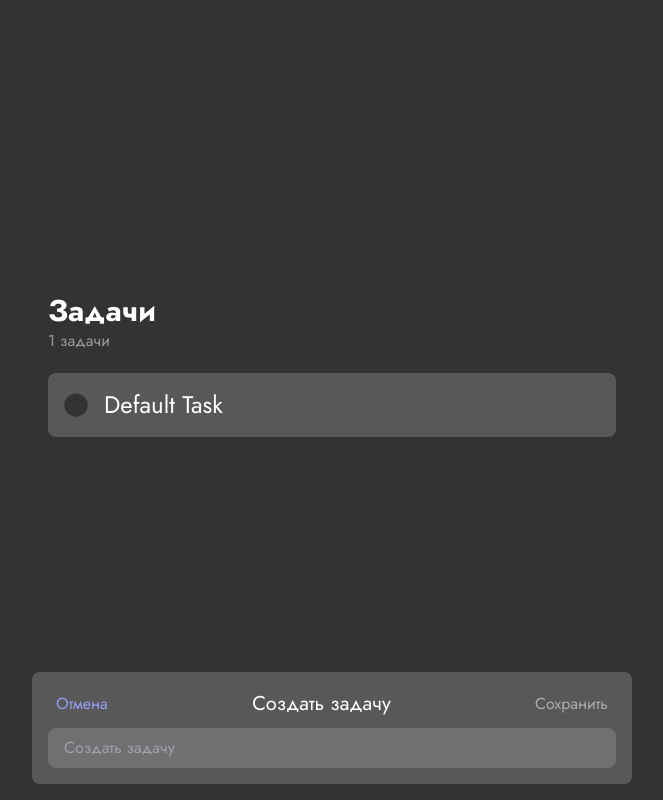
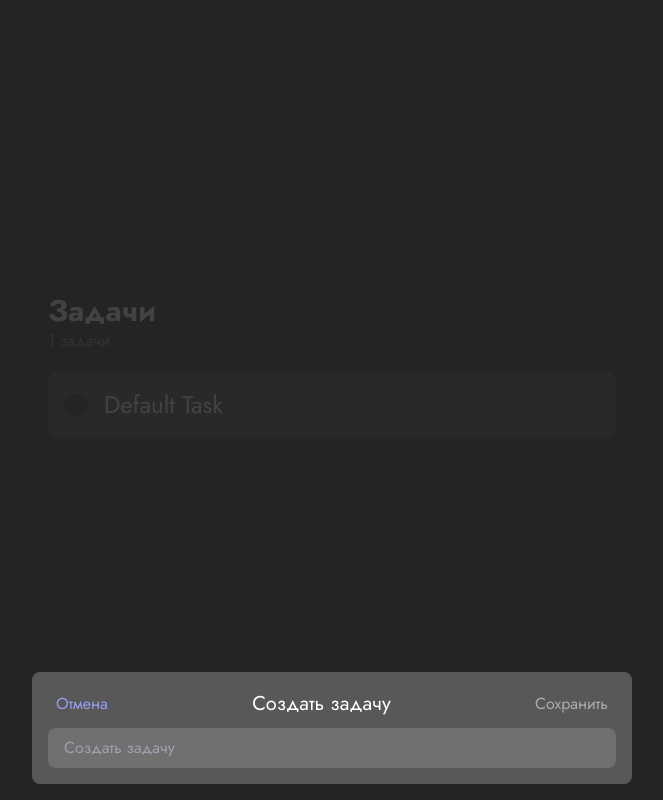
Before and after one commit to AndBelkin/todo-app, a React (Vite) app: page / in a window 1280 px wide. Both pictures are taken after a click on the icon 899 px from the left and 482 px from the top of the page. Shown: the whole page, without its empty margins (308-971 px from the left). Built offline with nearby package versions, Linux system fonts and the light colour scheme.

Commit message:
Add ShadowWindow.tsx & styles

```diff
--- a/src/TodoApp.tsx
+++ b/src/TodoApp.tsx
@@ -3,6 +3,7 @@ import { Helmet } from "react-helmet";
 import ItemsContainer from "./components/todoApp/ItemsContainer";
 import CreateItemsForm from "./components/todoApp/CreateItemsForm";
 import { useAppSelector } from "./app/hooks";
+import ShadowWindow from "./components/todoApp/ShadowWindow";
 
 const TodoApp: FC = () => {
   const isOpen: boolean = useAppSelector((state) => state.todoApp.isAdd);
@@ -10,6 +11,7 @@ const TodoApp: FC = () => {
     <div className="todo-app">
       <Helmet title="Todo Application by AndBelkin" />
       {isOpen ? <CreateItemsForm /> : false}
+      {isOpen ? <ShadowWindow /> : false}
       <ItemsContainer />
     </div>
   );
--- /dev/null
+++ b/src/components/todoApp/ShadowWindow.tsx
@@ -0,0 +1,7 @@
+import { FC } from "react";
+
+const ShadowWindow: FC = () => {
+  return <div className="shadow-window"></div>;
+};
+
+export default ShadowWindow;
--- a/src/styles/index.css
+++ b/src/styles/index.css
@@ -25,3 +25,12 @@ body {
 .todo-app {
     @apply w-full h-screen flex flex-col justify-center items-center;
 }
+
+.shadow-window {
+    @apply w-full h-full;
+    position: absolute;
+    top: 0;
+    left: 0;
+    background-color: rgba(33, 33, 33, 85%);
+    z-index: 5;
+}
```
